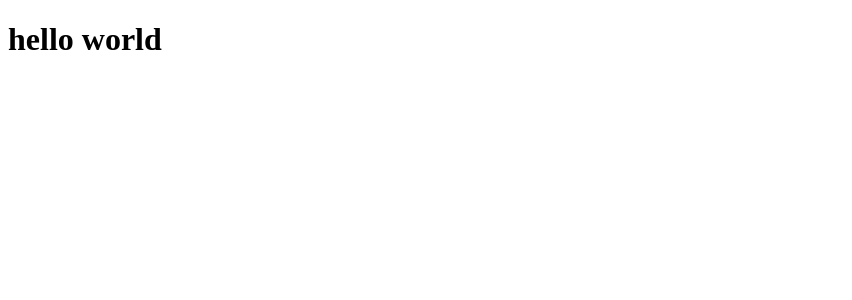
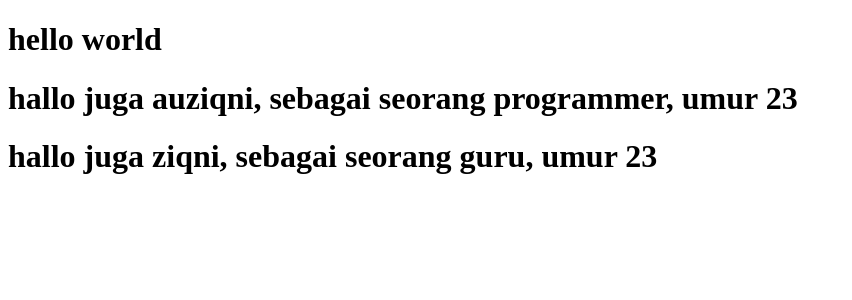
Before and after one commit to auziqni/learnJS, a React (Create React App) app: page / in a window 1280 px wide. Shown: the top 300 px of the page, without its empty margins (0-852 px from the left). Built offline with nearby package versions, Linux system fonts and the light colour scheme.

Commit message:
component and props

```diff
--- a/src/App.js
+++ b/src/App.js
@@ -1,8 +1,21 @@
+function Biodata(props) {
+    return <span>umur {props.umur}</span>;
+}
+function Panggilnama(props) {
+    return (
+        <h1>
+            hallo juga {props.nama}, sebagai seorang {props.profesi},{" "}
+            <Biodata umur={props.umur} />
+        </h1>
+    );
+}
 function App() {
     return (
         <div className="App">
             <header className="App-header">
                 <h1> hello world</h1>
+                <Panggilnama nama="auziqni" profesi="programmer" umur="23" />
+                <Panggilnama nama="ziqni" profesi="guru" umur="23" />
             </header>
         </div>
     );
```
